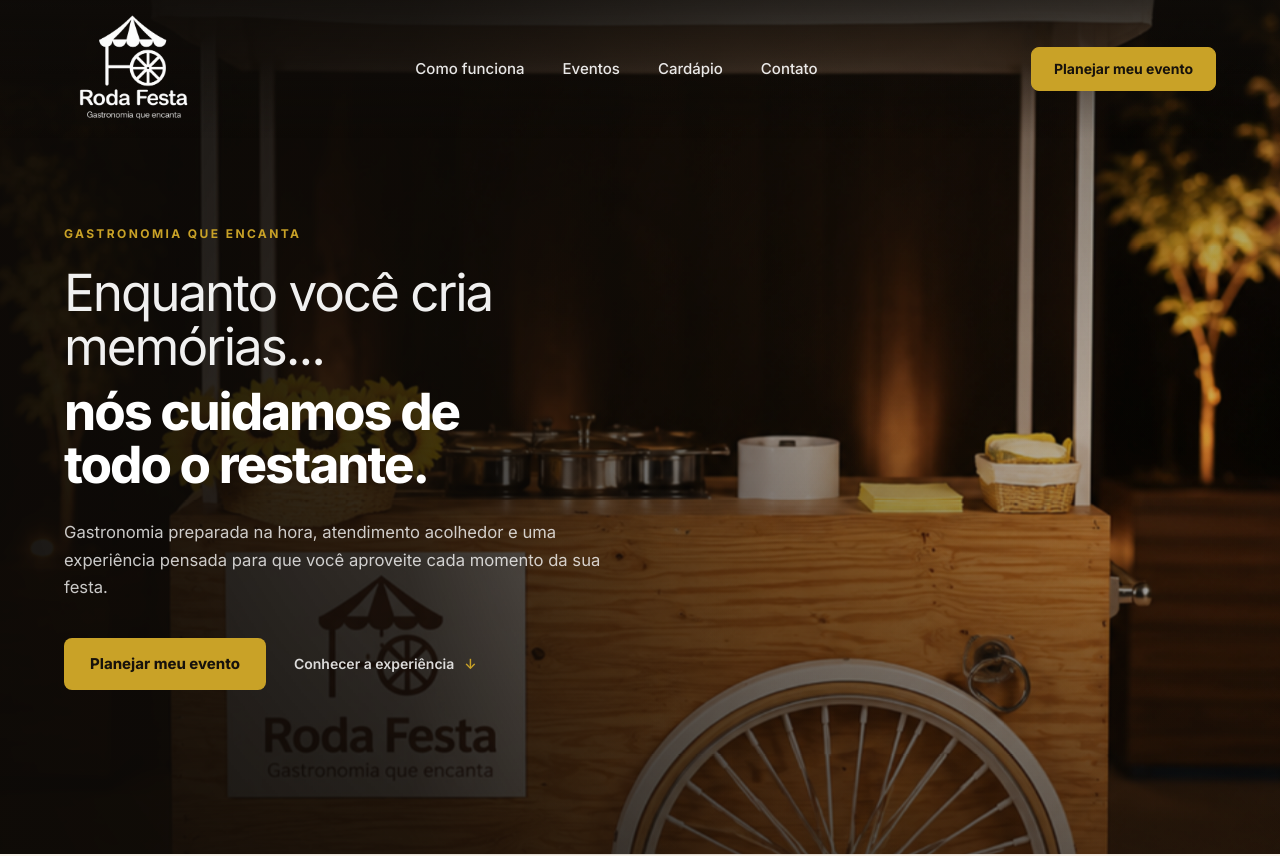
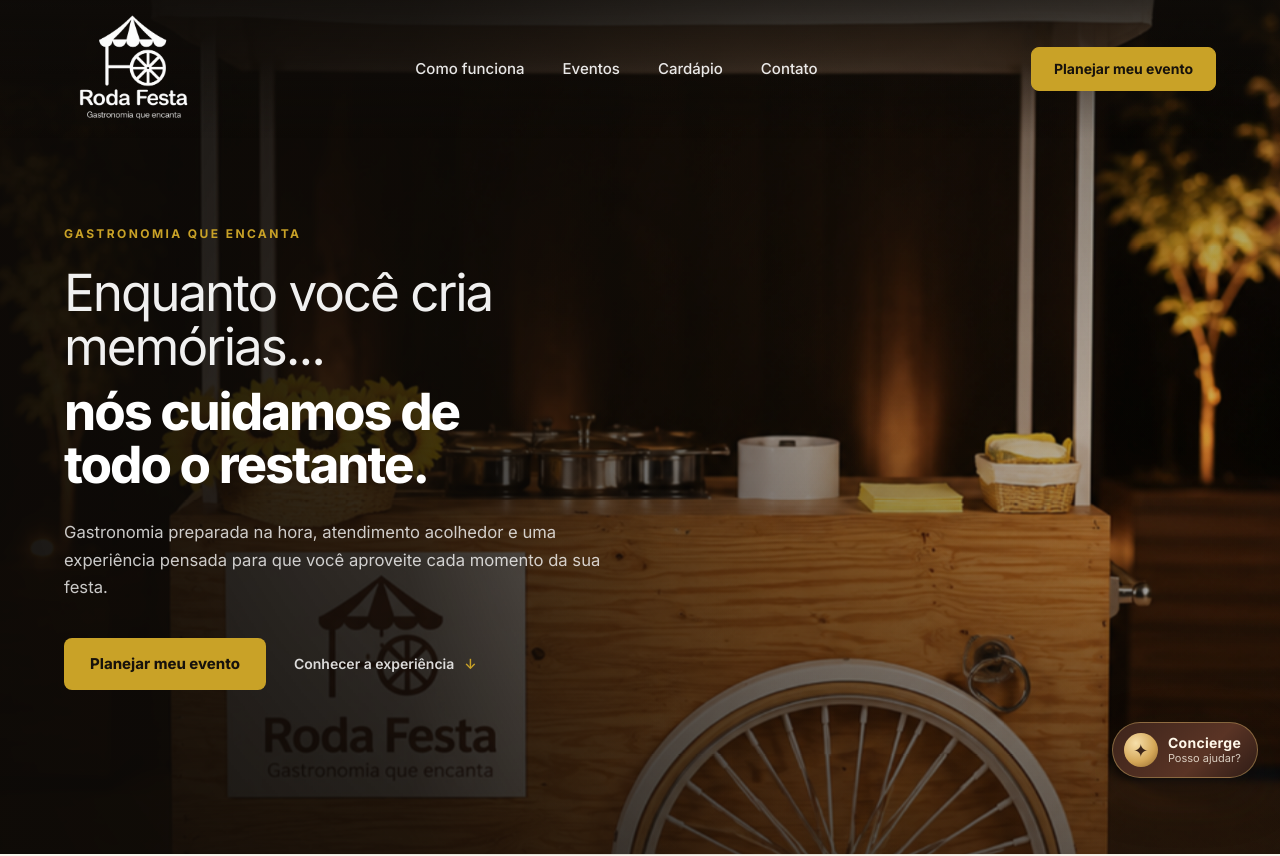
Before and after one commit to rhkipaotupa-spec/roda-festa, a React (Vite) app: page / in a window 1280 px wide. Shown: the top 856 px of the page. Built offline with nearby package versions, Linux system fonts and the light colour scheme.

Commit message:
feat: mount concierge across public routes

```diff
--- a/src/routes/AppRoutes.jsx
+++ b/src/routes/AppRoutes.jsx
@@ -12,6 +12,7 @@ import BookCoverSandbox from "../planner/book/BookCoverSandbox";
 import RuntimePlanningBook from "../planner/planning-book/RuntimePlanningBook";
 import R4ShadowPreview from "../planner/planning-book/R4ShadowPreview";
 import AdminLogin from "../admin/AdminLogin";
+import Concierge from "../concierge/Concierge";
 
 function AdminQuoteEditRoute() {
   const { sessionId } = useParams();
@@ -35,6 +36,7 @@ function AppRoutes() {
         <Route path="/admin/editar-pedido" element={<AdminLogin view="quote-edit-index" />} />
         <Route path="/admin/orcamentos/:sessionId/editar" element={<AdminQuoteEditRoute />} />
       </Routes>
+      <Concierge />
     </BrowserRouter>
   );
 }
```
